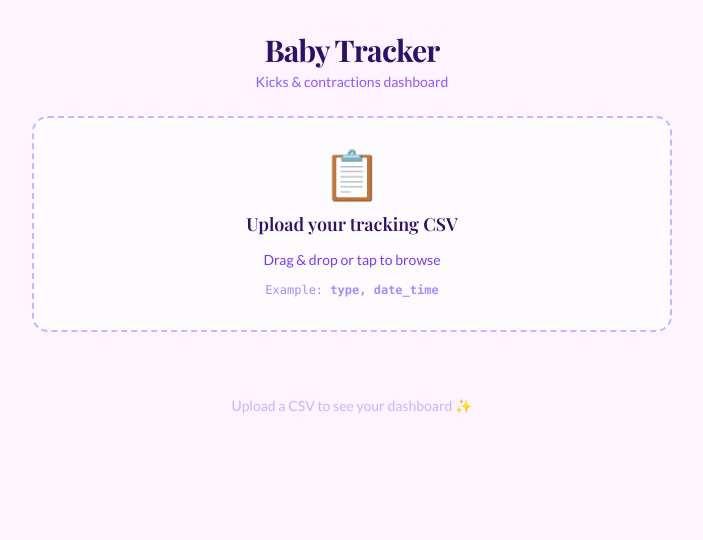
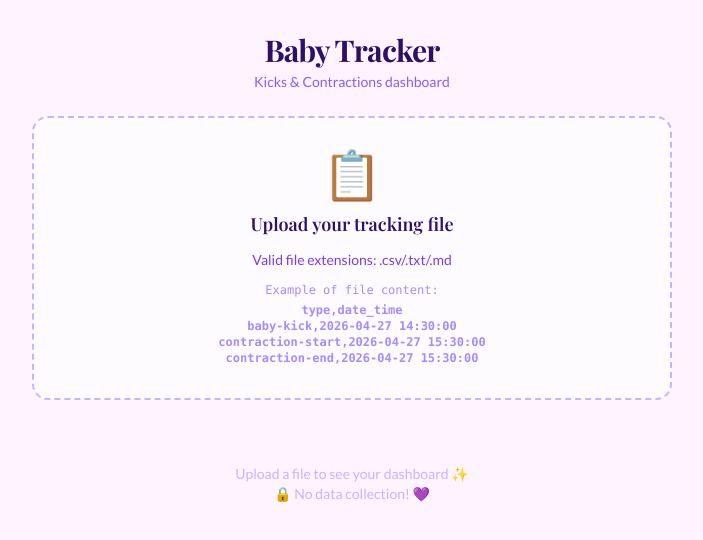
Before and after one commit to joaorbrandao/baby-tracker, a React (Vite) app: page / in a window 1280 px wide. Shown: the top 540 px of the page, without its empty margins (288-991 px from the left). Built offline with nearby package versions, Linux system fonts and the light colour scheme.

Commit message:
chore: text renaming

```diff
--- a/src/App.jsx
+++ b/src/App.jsx
@@ -13,7 +13,7 @@ export default function App() {
           Baby Tracker
         </h1>
         <p className="text-sm text-violet-500 dark:text-violet-400 mt-1">
-          Kicks &amp; contractions dashboard
+          Kicks &amp; Contractions dashboard
         </p>
       </header>
 
@@ -24,12 +24,19 @@ export default function App() {
       {events && (
         <div className="mt-8">
           <Dashboard events={events} />
+
+          <div className="mt-8 text-center text-violet-300 dark:text-violet-700 text-sm select-none">
+            Upload a file to see your dashboard ✨<br />
+            🔒 No data collection! 💜
+          </div>
         </div>
+
       )}
 
       {!events && (
         <div className="mt-16 text-center text-violet-300 dark:text-violet-700 text-sm select-none">
-          Upload a CSV to see your dashboard ✨
+          Upload a file to see your dashboard ✨<br />
+          🔒 No data collection! 💜
         </div>
       )}
     </div>
--- a/src/components/CsvUpload.jsx
+++ b/src/components/CsvUpload.jsx
@@ -65,7 +65,7 @@ export default function CsvUpload({ onData }) {
         <input
           ref={inputRef}
           type="file"
-          accept=".csv, .txt, .md"
+          accept={FILE_EXTENSIONS.join(',')}
           className="sr-only"
           onChange={onInputChange}
         />
@@ -73,13 +73,19 @@ export default function CsvUpload({ onData }) {
         <div className="flex flex-col items-center gap-3">
           <span className="text-5xl select-none" aria-hidden>📋</span>
           <p className="font-serif text-lg font-semibold text-violet-900 dark:text-violet-200">
-            Upload your tracking CSV
+            Upload your tracking file
           </p>
           <p className="text-sm text-violet-600 dark:text-violet-400">
-            Drag &amp; drop or tap to browse
+            Valid file extensions: {FILE_EXTENSIONS.join('/')}
           </p>
           <p className="text-xs text-violet-400 dark:text-violet-600 font-mono">
-            Example: <span className="font-semibold">type, date_time</span>
+            Example of file content:<br />
+            <p className="mt-1 text-xs text-violet-400 dark:text-violet-600 font-mono">
+              <span className="font-semibold">type,date_time</span><br />
+              <span className="font-semibold">baby-kick,2026-04-27 14:30:00</span><br />
+              <span className="font-semibold">contraction-start,2026-04-27 15:30:00</span><br />
+              <span className="font-semibold">contraction-end,2026-04-27 15:30:00</span>
+            </p>
           </p>
         </div>
       </div>
```
